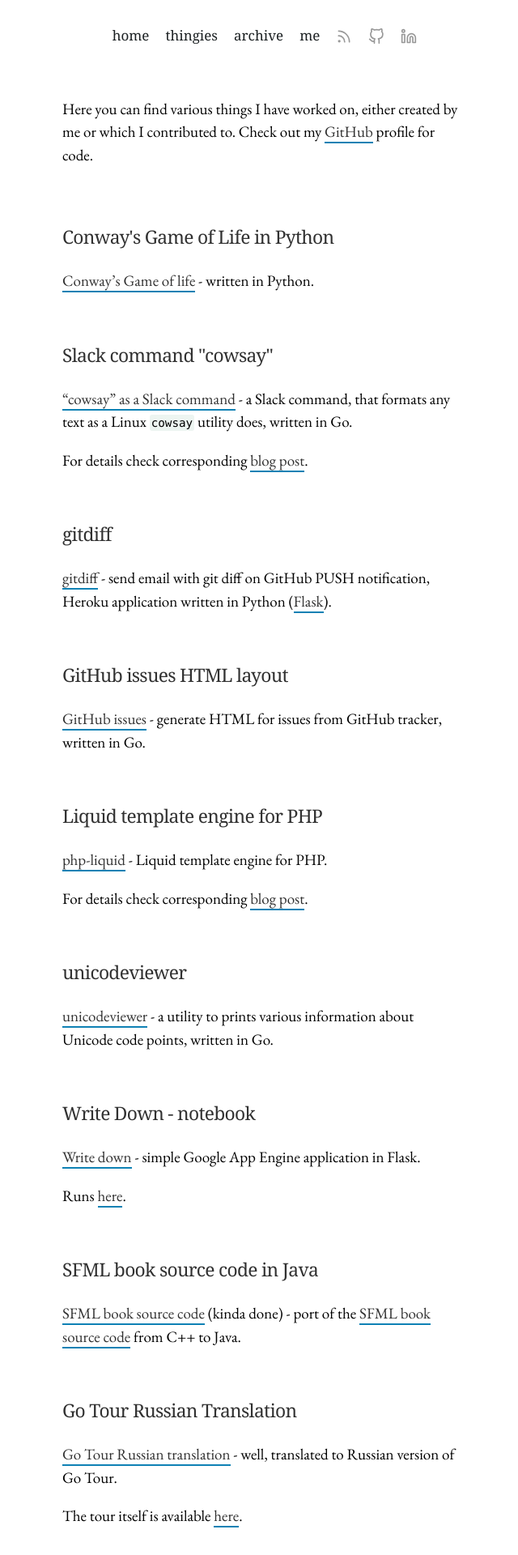
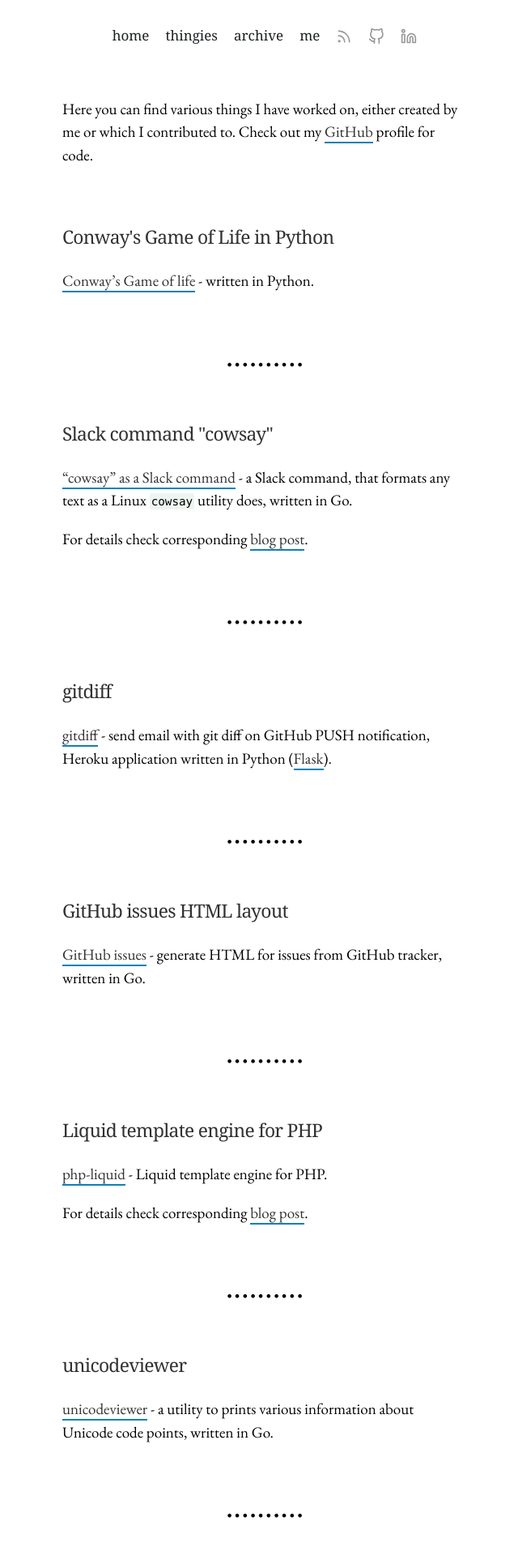
Before and after one commit to kalimatas/kalimatas.github.com, a Jekyll site: the page built from thingies/index.md, in a window 1280 px wide. Shown: the top 1920 px of the page at 81% size, without its empty margins (313-953 px from the left). Built offline with Jekyll 4.4.1, drawn with Linux system fonts in a browser that asks for light colours.

Commit message:
show full post in the list

```diff
--- a/index.html
+++ b/index.html
@@ -6,9 +6,9 @@
 
 {% for post in paginator.posts %}
 <div class="entry">
-	<h3><a href="{{ post.url }}">{{ post.title }}</a></h3>
+	<h1><a href="{{ post.url }}">{{ post.title }}</a></h1>
 	<div>
-		{{ post.excerpt }}
+		{{ post.content }}
 	</div>
 	<section class="bottom">
 		<time>{{ post.date | date: "%b %d, %Y" }}</time>
--- a/static/css/style.css
+++ b/static/css/style.css
@@ -136,23 +136,33 @@
 
 /* index list */
 .entry {
-    margin-bottom: 60px;
+    margin-bottom: 50px;
+}
+.entry::after {
+    content: "..........";
+    display: block;
+    padding-top: 25px;
+    font-size: 42px;
+    text-align: center;
+}
+.entry:last-of-type::after {
+    content: none;
 }
 .entry .bottom {
-    display: block;
+    display: flex;
+    font-size: 0.8em;
+    margin-top: 25px;
 }
 /* .entry > span { display: inline-block; margin: 0 5px; } */
 /* .entry { margin-bottom: 2px; } */
 /* .entry > time, .not_found_list time { color: #24292e; font-size: 11px; font-family: Menlo, 'Bitstream Vera Sans Mono', 'Lucida Console', monospace; } */
 
-.entry h3 a {
+.entry h1 a, .entry h3 a {
     border: none;
 }
 
 .entry .bottom time {
-    font-size: 0.8em;
     display: block;
-    margin-top: 25px;
     color: rgb(104, 103, 103);
 }
 .entry .bottom .til {
```
